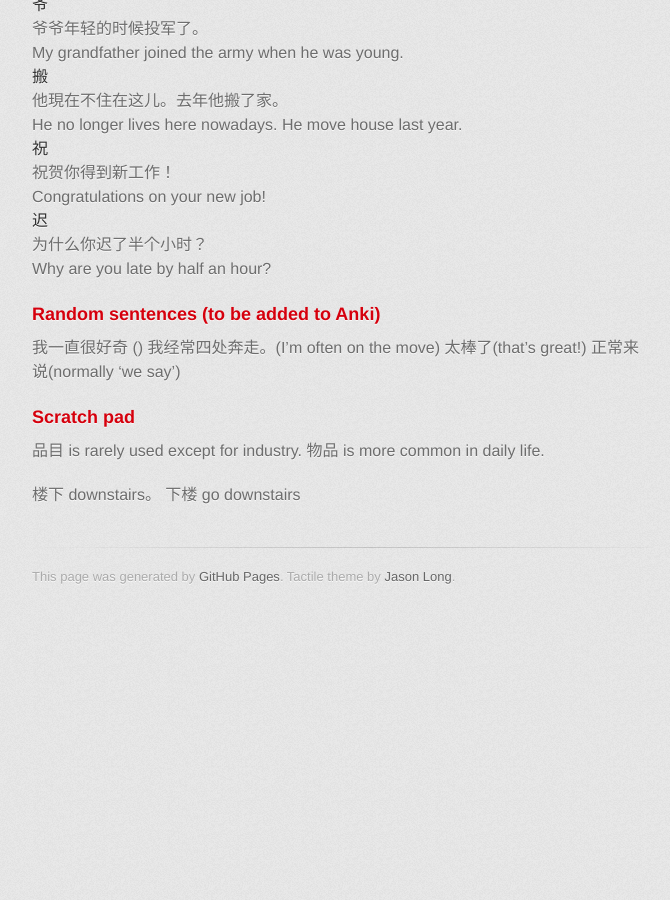
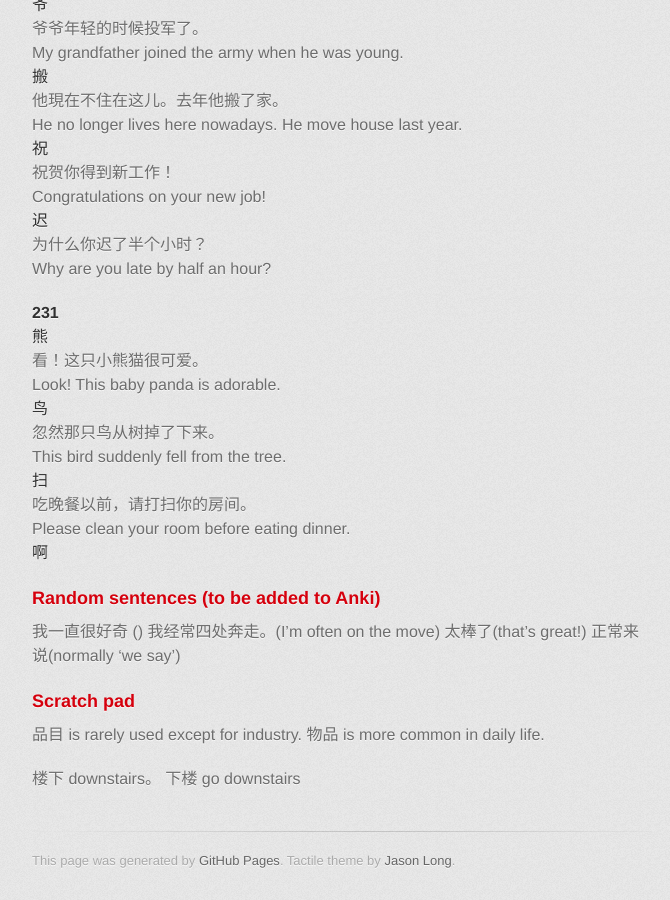
Before and after one commit to axiomiety/axiomiety.github.io, a Jekyll site: the page built from llog/mandarin.markdown, in a window 1280 px wide and 900 px high, scrolled down 16456 px. Shown: the whole window, without its empty margins (298-968 px from the left). Built offline with Jekyll 4.4.1, drawn with Linux system fonts in a browser that asks for light colours; nearby versions of some CDN libraries; some web fonts are replaced; before the commit the page ends 17072 px from its top, so only the background shows below that.

Commit message:
mandarin

```diff
--- a/llog/mandarin.markdown
+++ b/llog/mandarin.markdown
@@ -805,6 +805,41 @@ Character|Sentence|Translation
   <dd>Why are you late by half an hour?</dd>
 </dl>
 
+#### 231
+
+<dl>
+  <dt>熊</dt>
+  <dd>看！这只小熊猫很可爱。</dd>
+  <dd>Look! This baby panda is adorable.</dd>
+  <dt>鸟</dt>
+  <dd>忽然那只鸟从树掉了下来。</dd>
+  <dd>This bird suddenly fell from the tree.</dd>
+  <dt>扫</dt>
+  <dd>吃晚餐以前，请打扫你的房间。</dd>
+  <dd>Please clean your room before eating dinner.</dd>
+  <dt>啊</dt>
+  <dd></dd>
+  <dd></dd>
+  <dt></dt>
+  <dd></dd>
+  <dd></dd>
+  <dt></dt>
+  <dd></dd>
+  <dd></dd>
+  <dt></dt>
+  <dd></dd>
+  <dd></dd>
+  <dt></dt>
+  <dd></dd>
+  <dd></dd>
+  <dt></dt>
+  <dd></dd>
+  <dd></dd>
+  <dt></dt>
+  <dd></dd>
+  <dd></dd>
+</dl>
+
 <!--
 <dl>
   <dt></dt>
```
